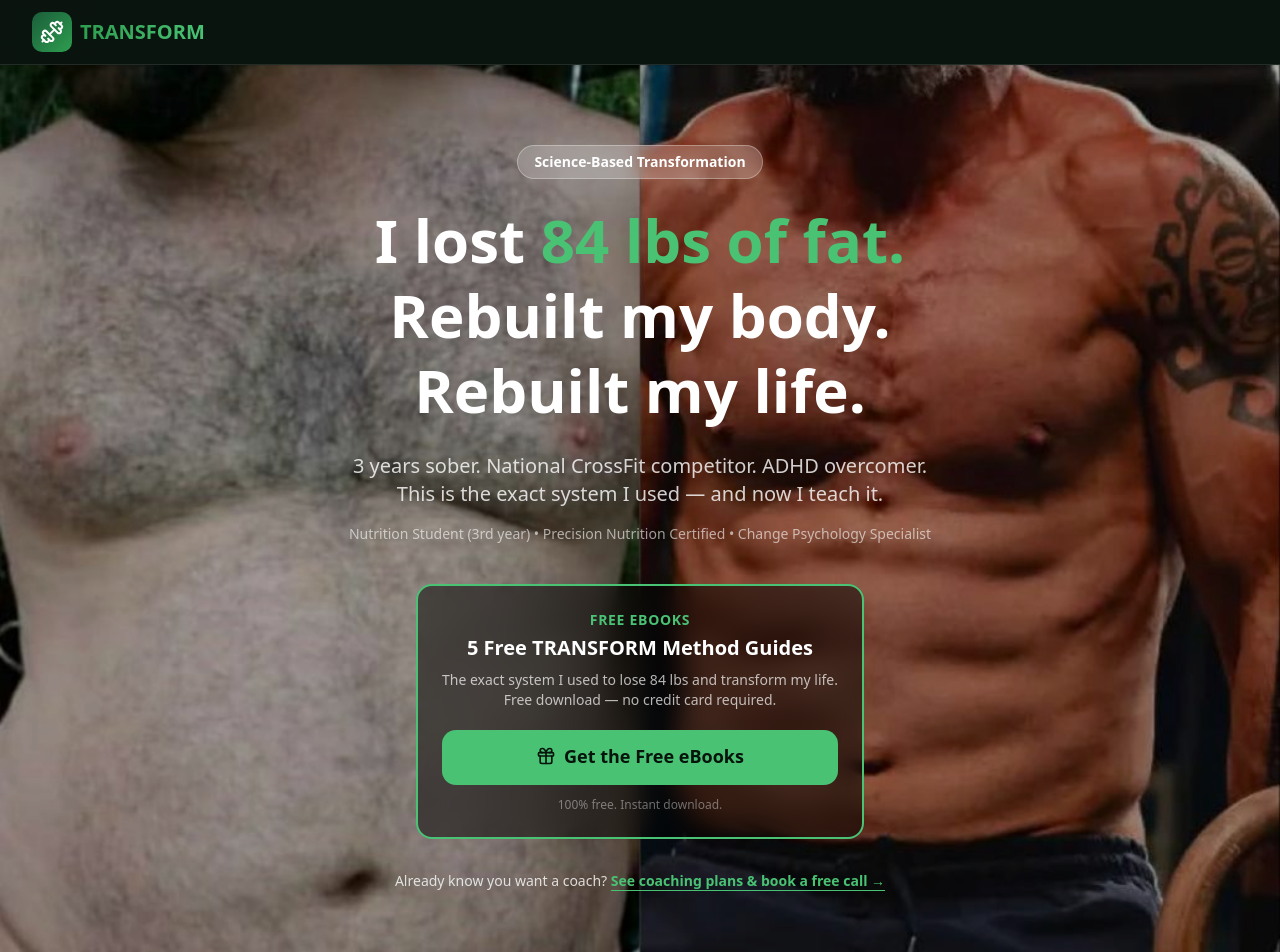
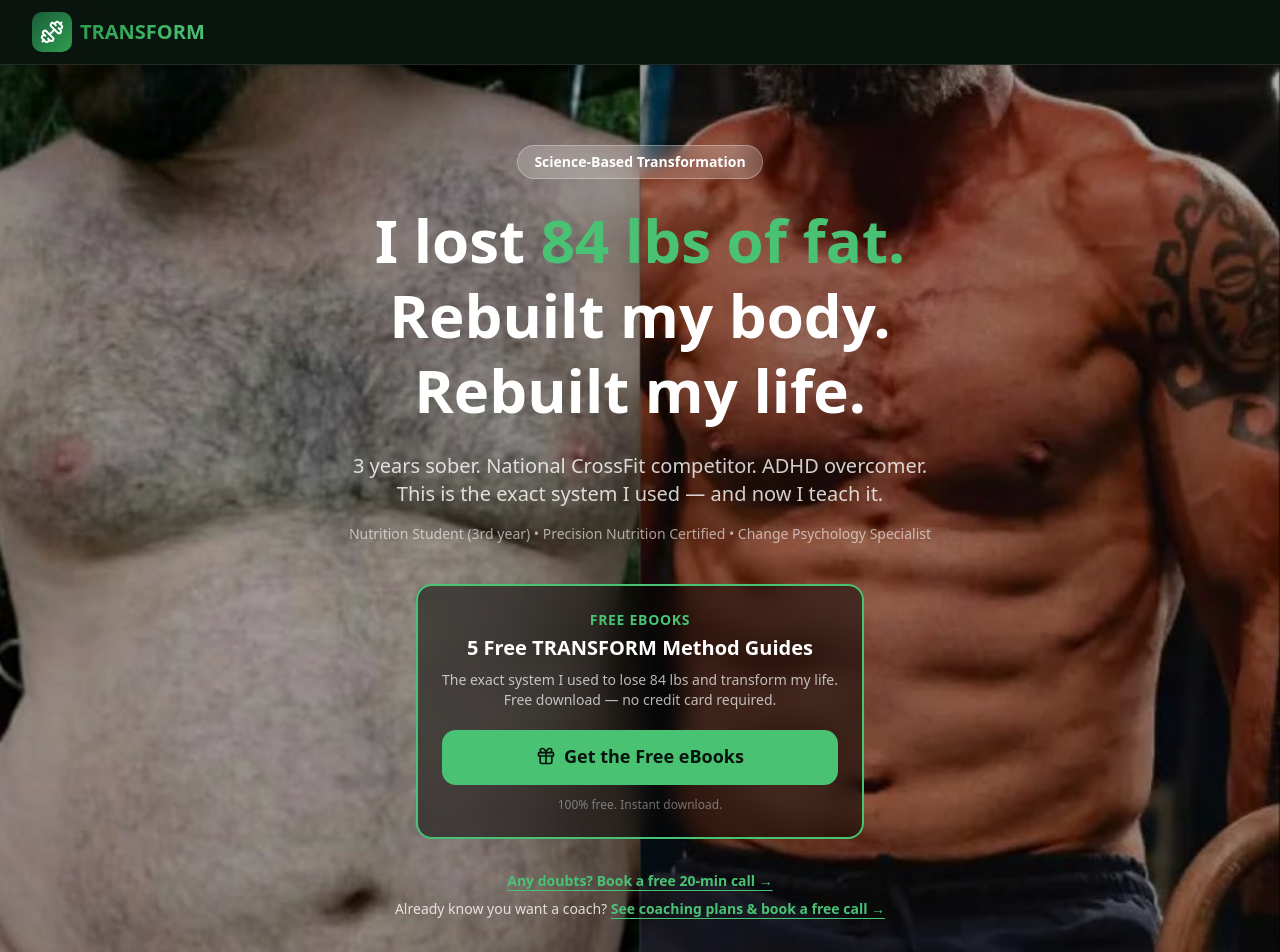
Before and after one commit to AdrianoDRJB/Transform-method, a React (Vite) app: page / in a window 1280 px wide. Shown: the top 952 px of the page. Built offline with nearby package versions, Linux system fonts and the light colour scheme.

Commit message:
Add free 20-min call CTA to home page

```diff
--- a/src/components/HomePage.jsx
+++ b/src/components/HomePage.jsx
@@ -123,8 +123,19 @@ function HomePage() {
             </Link>
             <p className="text-white/40 text-xs mt-3">100% free. Instant download.</p>
           </div>
+        {/* Tertiary CTA - Free 20-min discovery call for people with questions */}
+          <p className="text-white/80 text-sm mb-2">
+            <a
+              href="https://calendly.com/adriano-nutrition/free-20-min-discovery-call"
+              target="_blank"
+              rel="noopener noreferrer"
+              className="underline underline-offset-4 font-semibold text-[#49c274] hover:text-[#5dcf85]"
+            >
+              Any doubts? Book a free 20-min call →
+            </a>
+          </p>
 
-          {/* Secondary CTA - Path to paid coaching, for people who already know they want a coach */}
+        {/* Secondary CTA - Path to paid coaching, for people who already know they want a coach */}
           <p className="text-white/80 text-sm">
             Already know you want a coach?{' '}
             <Link to="/plans" className="underline underline-offset-4 font-semibold text-[#49c274] hover:text-[#5dcf85]">
```
